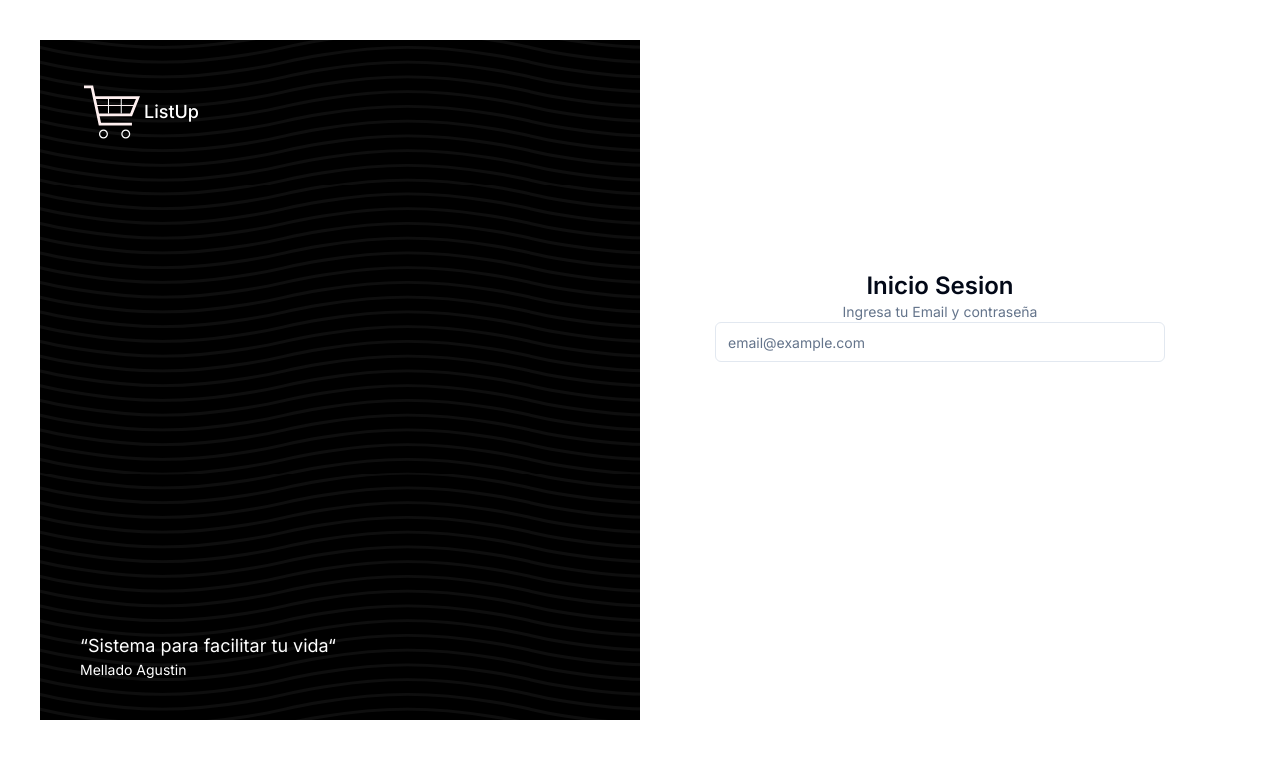
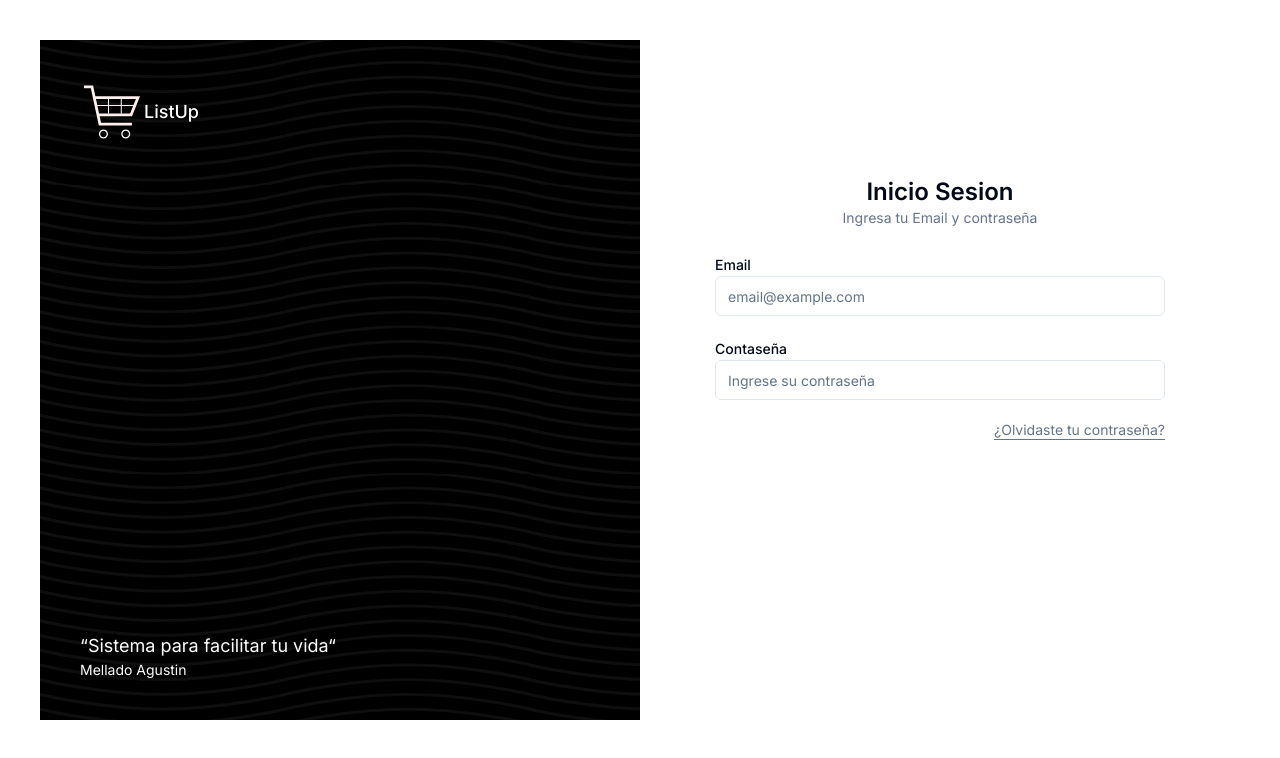
Before and after one commit to agustinMellado/ApProd, a Next.js app: page / in a window 1280 px wide. Shown: the top 758 px of the page. Built offline with nearby package versions, Linux system fonts and the light colour scheme.

Commit message:
feat: Creacion de inputs con label y link para recuperar password.

```diff
--- a/app/(auth)/components/sign-in.form.tsx
+++ b/app/(auth)/components/sign-in.form.tsx
@@ -1,34 +1,46 @@
 import { Input } from "@/components/ui/input";
+import { Label } from "@/components/ui/label";
+import Link from "next/link";
 
 const SignInForm = () => {
   return (
-
     <>
-
       <div className="text-center">
-            <h1 className="text-2xl font-semibold">
-                Inicio Sesion
-            </h1>
+        <h1 className="text-2xl font-semibold">Inicio Sesion</h1>
         <p className="text-sm text-muted-foreground">
           Ingresa tu Email y contraseña
         </p>
-
-            <form >
-                <div className="grid gap-3">
-                    <div className="mb-2">
+      </div>
+      <form>
+        <div className="grid gap-2">
+            {/* email */}
+          <div className="mb-3">
+            <Label htmlFor="email">Email</Label>
             <Input
               id="email"
               placeholder="email@example.com"
               type="email"
-                        autoComplete="email" />
+              autoComplete="email"
+            />
           </div>
+            {/* password */}
+            <div className="mb-3">
+            <Label htmlFor="email">Contaseña</Label>
+            <Input
+              id="password"
+              placeholder="Ingrese su contraseña"
+              type="password"
+              autoComplete="password"
+            />
           </div>
-
+          <Link
+          href="/forgot-password"
+          className="underline text-muted-foreground underline-offset-4 hover:text-primary mb-6 text-sm text-end"
+          >¿Olvidaste tu contraseña?</Link>
+        </div>
       </form>
-        </div>
     </>
-
   );
-}
+};
 
 export default SignInForm;
--- /dev/null
+++ b/components/ui/label.tsx
@@ -0,0 +1,26 @@
+"use client"
+
+import * as React from "react"
+import * as LabelPrimitive from "@radix-ui/react-label"
+import { cva, type VariantProps } from "class-variance-authority"
+
+import { cn } from "@/lib/utils"
+
+const labelVariants = cva(
+  "text-sm font-medium leading-none peer-disabled:cursor-not-allowed peer-disabled:opacity-70"
+)
+
+const Label = React.forwardRef<
+  React.ElementRef<typeof LabelPrimitive.Root>,
+  React.ComponentPropsWithoutRef<typeof LabelPrimitive.Root> &
+    VariantProps<typeof labelVariants>
+>(({ className, ...props }, ref) => (
+  <LabelPrimitive.Root
+    ref={ref}
+    className={cn(labelVariants(), className)}
+    {...props}
+  />
+))
+Label.displayName = LabelPrimitive.Root.displayName
+
+export { Label }
```
Lines whose indentation alone changed are shown as unchanged.
